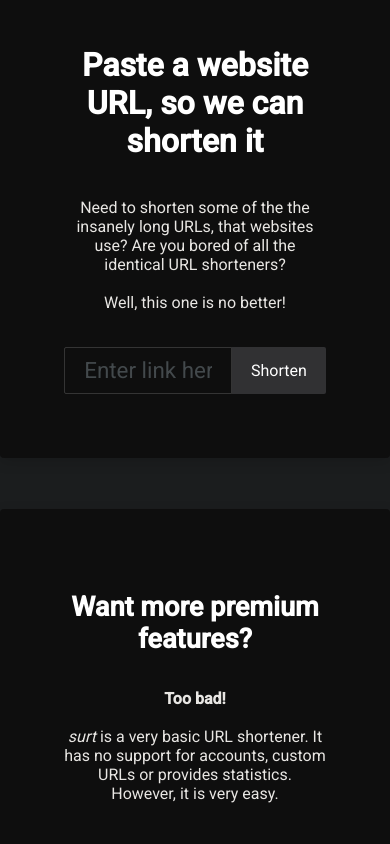
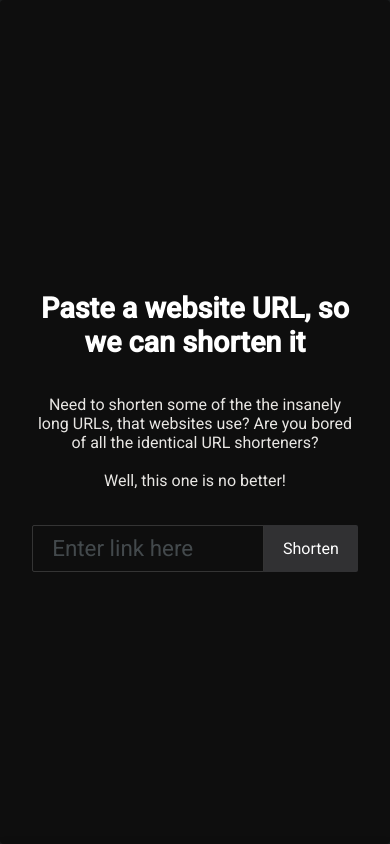
Before and after one commit to maxnatamo/surt, a Next.js app: page / in a window 390 px wide. Shown: the top 844 px of the page. Built offline with nearby package versions, Linux system fonts and the light colour scheme.

Commit message:
feat: make UI more mobile-friendly

```diff
--- a/components/Container/Container.module.scss
+++ b/components/Container/Container.module.scss
@@ -1,7 +1,10 @@
+@import '@styles/media.scss';
+
 div.container {
   width: 100%;
-    padding: 4rem;
-    margin: 1.6rem;
+  margin: 0rem;
+  padding: 2rem;
+  height: 100vh;
 
   display: flex;
   flex-direction: column;
@@ -14,19 +17,37 @@ div.container {
   background-color: rgb(14, 14, 14);
   box-shadow: 0px 4px 14px 0px #00000023;
 
+  @include screen-min($screen-md) {
+    margin: 1.6rem;
+    padding: 4rem;
+    height: auto;
+  }
+
   h1.title {
     color: white;
 
     &.huge {
+      font-size: 1.8rem;
+
+      @include screen-min($screen-md) {
         font-size: 2rem;
+      }
     }
 
     &.medium {
+      font-size: 1.5rem;
+
+      @include screen-min($screen-md) {
         font-size: 1.7rem;
+      }
     }
 
     &.small {
+      font-size: 1.2rem;
+
+      @include screen-min($screen-md) {
         font-size: 1.4rem;
       }
     }
   }
+}
--- a/pages/index.js
+++ b/pages/index.js
@@ -54,7 +54,7 @@ export default class Home extends React.Component {
 
   render() {
     return (
-      <main className={styles.main}>
+      <main>
         <Head>
           <title>Surt - a simple URL shortener</title>
         </Head>
--- a/styles/global.scss
+++ b/styles/global.scss
@@ -1,6 +1,6 @@
 @import url('https://fonts.googleapis.com/css2?family=Roboto:wght@400;500&display=swap');
 
-html, body {
+html, body, div#__next {
   width: 100%;
   height: 100%;
 
@@ -10,7 +10,6 @@ html, body {
   display: flex;
   flex-direction: column;
   align-items: center;
-  justify-content: center;
 
   background-color: #1b1d1e;
 }
@@ -19,3 +18,13 @@ html, body {
   font-family: 'Roboto', sans-serif;
   box-sizing: border-box;
 }
+
+main {
+  display: flex;
+  flex-direction: column;
+  align-items: center;
+  justify-content: center;
+
+  width: 100%;
+  max-width: 960px;
+}
--- /dev/null
+++ b/styles/media.scss
@@ -0,0 +1,29 @@
+/**
+ * Preset sizes for media queries
+ */
+
+$screen-sm : 576px;
+$screen-md : 768px;
+$screen-lg : 992px;
+$screen-xl : 1200px;
+
+// For Mobile-First Design
+@mixin screen-min($min) {
+  @media (min-width: $min) {
+    @content
+  }
+};
+
+// For Desktop-First Design
+@mixin screen-max($max) {
+  @media (max-width: $max - 1) {
+    @content
+  }
+};
+
+// For Hybrid Design
+@mixin screen-minmax($min, $max){
+  @media (min-width: $min) and (max-width: $max - 1){
+    @content
+  }
+};
```
Also changed, not shown: pages/info/[hash].js (+10 -8 lines). Lines whose indentation alone changed are shown as unchanged.
